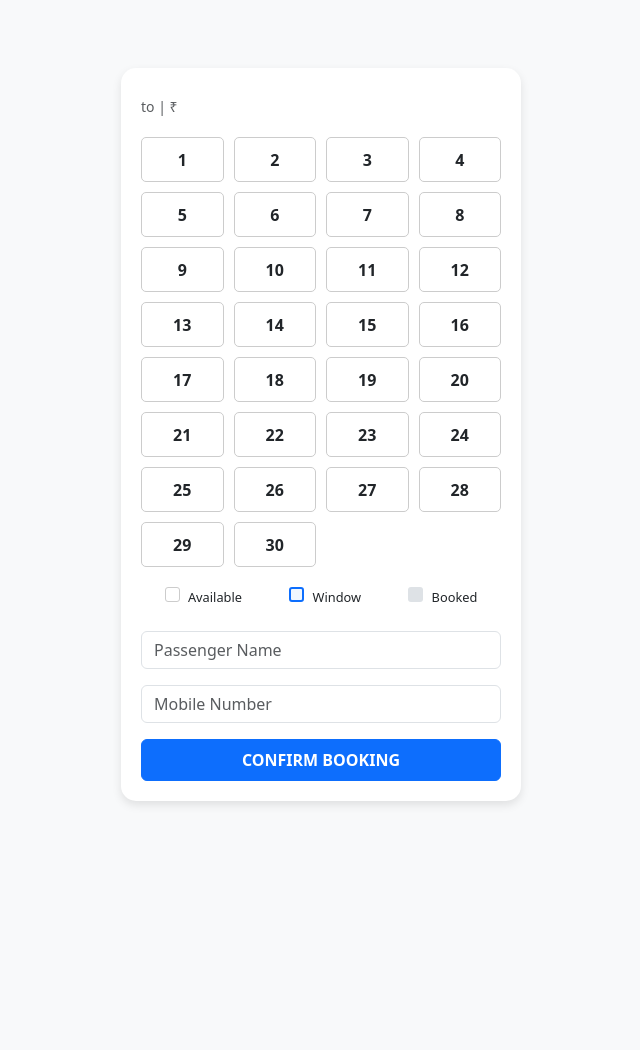
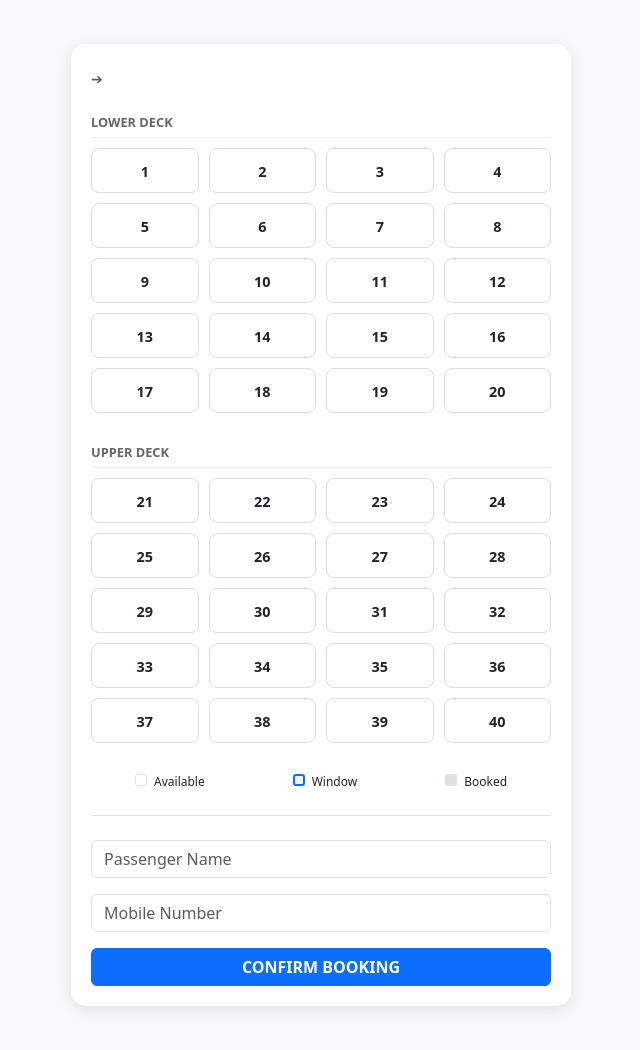
Before and after one commit to upadhyaaman593-dev/bus-booking-bihar, a Flask app: template templates/seats.html in a window 1280 px wide. Shown: the whole page, without its empty margins (319-959 px from the left). Before the commit the page ends 805 px from the top, so only its background shows below. Run offline with Flask 3, Linux system fonts and the light colour scheme; the template is opened without the code that fills it, so the values that code supplies are empty; some libraries are stand-ins or nearby versions.

Commit message:
Update seats.html

```diff
--- a/templates/seats.html
+++ b/templates/seats.html
@@ -6,60 +6,66 @@
     <link href="https://cdn.jsdelivr.net/npm/bootstrap@5.3.0/dist/css/bootstrap.min.css" rel="stylesheet">
     <title>Select Seat - {{ bus.bus_name }}</title>
     <style>
-        .seat-container { max-width: 400px; margin: 20px auto; background: white; padding: 20px; border-radius: 15px; box-shadow: 0 4px 10px rgba(0,0,0,0.1); }
-        .bus-grid { display: grid; grid-template-columns: repeat(4, 1fr); gap: 10px; margin-top: 20px; }
+        .seat-container { max-width: 500px; margin: 20px auto; background: white; padding: 20px; border-radius: 15px; box-shadow: 0 4px 15px rgba(0,0,0,0.1); }
+        .deck-title { font-size: 0.8rem; color: #666; font-weight: bold; text-transform: uppercase; border-bottom: 1px solid #eee; margin-bottom: 10px; padding-bottom: 5px; }
+        .bus-grid { display: grid; grid-template-columns: repeat(4, 1fr); gap: 10px; margin-bottom: 30px; }
         .seat {
-            height: 45px; border: 1px solid #ddd; border-radius: 5px;
-            text-align: center; line-height: 45px; cursor: pointer; font-weight: bold;
+            height: 45px; border: 1px solid #ddd; border-radius: 8px;
+            text-align: center; line-height: 45px; cursor: pointer; font-weight: bold; font-size: 0.9rem;
         }
-        /* Color Logic */
-        .available { background-color: #fff; border: 1px solid #ccc; }
         .booked { background-color: #dee2e6 !important; color: #adb5bd; cursor: not-allowed; border: none; }
-        .selected { background-color: #28a745 !important; color: white; border: none; }
-
-        /* WINDOW SEAT: Blue border */
-        .window-seat { border: 2px solid #0d6efd !important; background-color: #f0f7ff; }
-
-        .legend { display: flex; justify-content: space-around; margin-top: 20px; font-size: 0.8rem; }
-        .legend-box { width: 15px; height: 15px; display: inline-block; border-radius: 3px; margin-right: 5px; }
+        .selected { background-color: #007bff !important; color: white; border: none; }
+        .window-seat { border: 2px solid #0d6efd !important; background-color: #f0f7ff; color: #0d6efd; }
+        .legend { display: flex; justify-content: space-around; margin-top: 20px; font-size: 0.75rem; }
+        .legend-box { width: 12px; height: 12px; display: inline-block; border-radius: 3px; margin-right: 4px; }
     </style>
 </head>
 <body class="bg-light">
 
-<div class="container py-5">
+<div class="container py-4">
     <div class="seat-container">
-        <h4 class="fw-bold">{{ bus.bus_name }}</h4>
-        <p class="text-muted small">{{ bus.route_from }} to {{ bus.route_to }} | ₹{{ bus.fare }}</p>
+        <h5 class="fw-bold mb-1">{{ bus.bus_name }}</h5>
+        <p class="text-muted small mb-4">{{ bus.route_from }} ➔ {{ bus.route_to }}</p>
 
+        <div class="deck-title">Lower Deck</div>
         <div class="bus-grid">
-            {% for i in range(1, 31) %}
+            {% for i in range(1, 21) %}
                 {% set s_no = i|string %}
                 <div id="seat-{{ s_no }}"
-                     class="seat {% if s_no in booked_seats %} booked {% elif s_no in window_seats %} window-seat {% else %} available {% endif %}"
-                     onclick="selectSeat('{{ s_no }}')">
-                    {{ s_no }}
-                </div>
+                     class="seat {% if s_no in booked_seats %} booked {% elif s_no in window_seats %} window-seat {% endif %}"
+                     onclick="selectSeat('{{ s_no }}')">{{ s_no }}</div>
+            {% endfor %}
+        </div>
+
+        <div class="deck-title">Upper Deck</div>
+        <div class="bus-grid">
+            {% for i in range(21, 41) %}
+                {% set s_no = i|string %}
+                <div id="seat-{{ s_no }}"
+                     class="seat {% if s_no in booked_seats %} booked {% elif s_no in window_seats %} window-seat {% endif %}"
+                     onclick="selectSeat('{{ s_no }}')">{{ s_no }}</div>
             {% endfor %}
         </div>
 
         <div class="legend">
-            <div><span class="legend-box available"></span> Available</div>
+            <div><span class="legend-box border"></span> Available</div>
             <div><span class="legend-box window-seat" style="border: 1px solid blue;"></span> Window</div>
             <div><span class="legend-box booked"></span> Booked</div>
         </div>
 
-        <form action="/process_booking" method="POST" class="mt-4">
+        <form action="/process_booking" method="POST" class="mt-4 border-top pt-4">
             <input type="hidden" name="bus_id" value="{{ bus.id }}">
             <input type="hidden" name="seat_no" id="selected_seat" required>
 
-            <div class="mb-3">
-                <input type="text" name="p_name" class="form-control" placeholder="Passenger Name" required>
+            <div class="row g-2">
+                <div class="col-12 mb-2">
+                    <input type="text" name="p_name" class="form-control" placeholder="Passenger Name" required>
+                </div>
+                <div class="col-12 mb-3">
+                    <input type="number" name="p_mobile" class="form-control" placeholder="Mobile Number" required>
+                </div>
             </div>
-            <div class="mb-3">
-                <input type="number" name="p_mobile" class="form-control" placeholder="Mobile Number" required>
-            </div>
-
-            <button type="submit" class="btn btn-primary w-100 fw-bold py-2">CONFIRM BOOKING</button>
+            <button type="submit" class="btn btn-primary w-100 fw-bold">CONFIRM BOOKING</button>
         </form>
     </div>
 </div>
@@ -68,11 +74,7 @@
     function selectSeat(id) {
         let seatEl = document.getElementById('seat-' + id);
         if (seatEl.classList.contains('booked')) return;
-
-        // Remove previous selection
         document.querySelectorAll('.seat').forEach(s => s.classList.remove('selected'));
-
-        // Add new selection
         seatEl.classList.add('selected');
         document.getElementById('selected_seat').value = id;
     }
```
